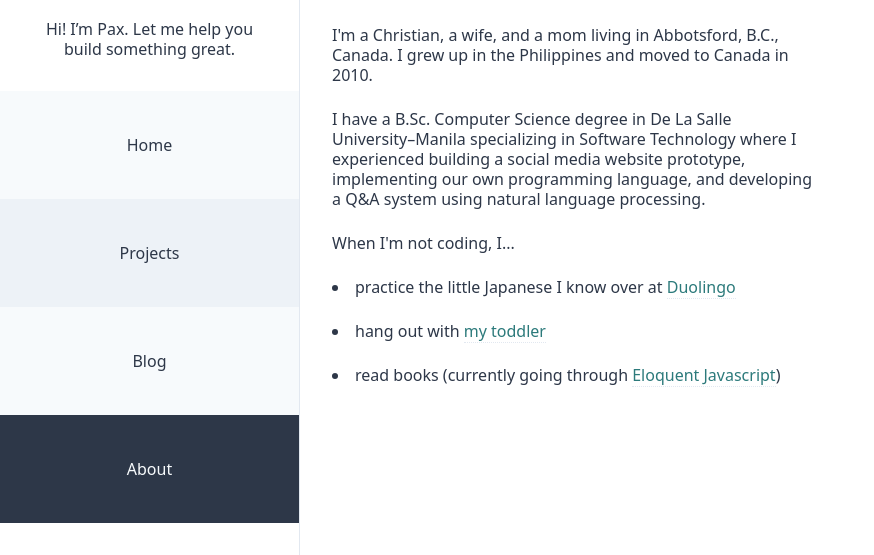
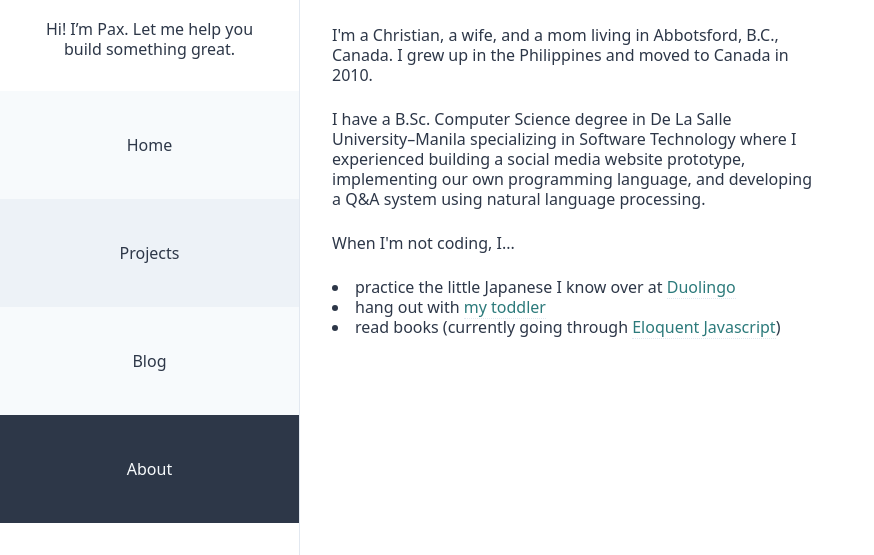
Before and after one commit to akosipax/portfolio, a Gatsby site: page /about in a window 1280 px wide. Shown: the part 135-690 px from the top of the page, without its empty margins (0-874 px from the left). Built offline with nearby package versions, Linux system fonts and the light colour scheme; Gatsby itself is replaced by a stand-in of ours.

Commit message:
Fix list in about page

```diff
--- a/src/pages/about.js
+++ b/src/pages/about.js
@@ -13,9 +13,9 @@ const AboutPage = () => (
     <p>I have a B.Sc. Computer Science degree in De La Salle University&ndash;Manila specializing in Software Technology where I experienced building a social media website prototype, implementing our own programming language, and developing a Q&A system using natural language processing.</p>
     <p>When I'm not coding, I...</p>
     <ul className="list-disc list-inside">
-      <li className="mb-0">practice the little Japanese I know over at <a className="linkRegular linkBorder" href="https://www.duolingo.com/akosipax" target="_blank" rel="noopener noreferrer">Duolingo</a></li>
-      <li className="mb-0">hang out with <a  className="linkRegular linkBorder" href="https://babysleep.app/img/IMG_0746.jpg" target="_blank" rel="noopener noreferrer">my toddler</a></li>
-      <li className="mb-0">read books (currently going through <a className="linkRegular linkBorder" href="https://eloquentjavascript.net/" target="_blank" rel="noopener noreferrer">Eloquent Javascript</a>)</li>
+      <li className="my-0">practice the little Japanese I know over at <a className="linkRegular linkBorder" href="https://www.duolingo.com/akosipax" target="_blank" rel="noopener noreferrer">Duolingo</a></li>
+      <li className="my-0">hang out with <a  className="linkRegular linkBorder" href="https://babysleep.app/img/IMG_0746.jpg" target="_blank" rel="noopener noreferrer">my toddler</a></li>
+      <li className="my-0">read books (currently going through <a className="linkRegular linkBorder" href="https://eloquentjavascript.net/" target="_blank" rel="noopener noreferrer">Eloquent Javascript</a>)</li>
     </ul>
   </Layout>
 )
```
